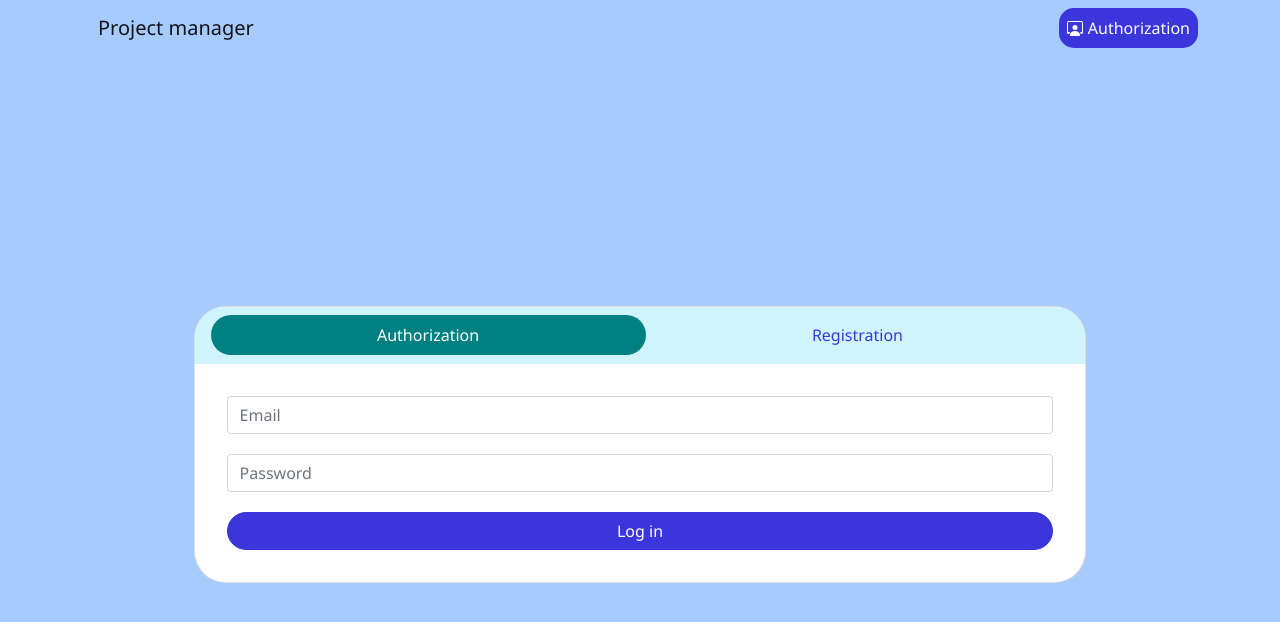
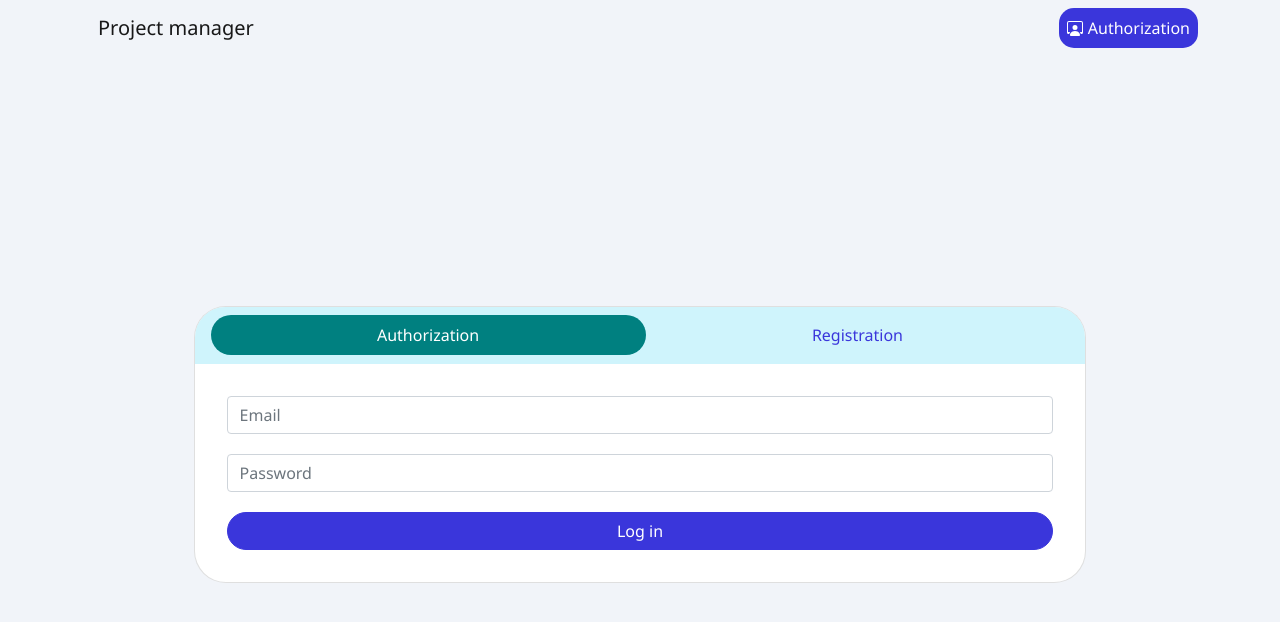
Before and after one commit to GubaRabotaga/CheChenworks, a Vue app: page /auth in a window 1280 px wide. Shown: the top 622 px of the page. Built offline with nearby package versions, Linux system fonts and the light colour scheme; no server answers.

Commit message:
Changed background color

```diff
--- a/src/assets/style.scss
+++ b/src/assets/style.scss
@@ -1,6 +1,6 @@
 $primary: #3a36db;
 $secondary: teal;
-$light: #a8cbfe;
+$light: #f1f4f9;
 // $success: ;
 // $info: ;
 // $warning: ;
```
